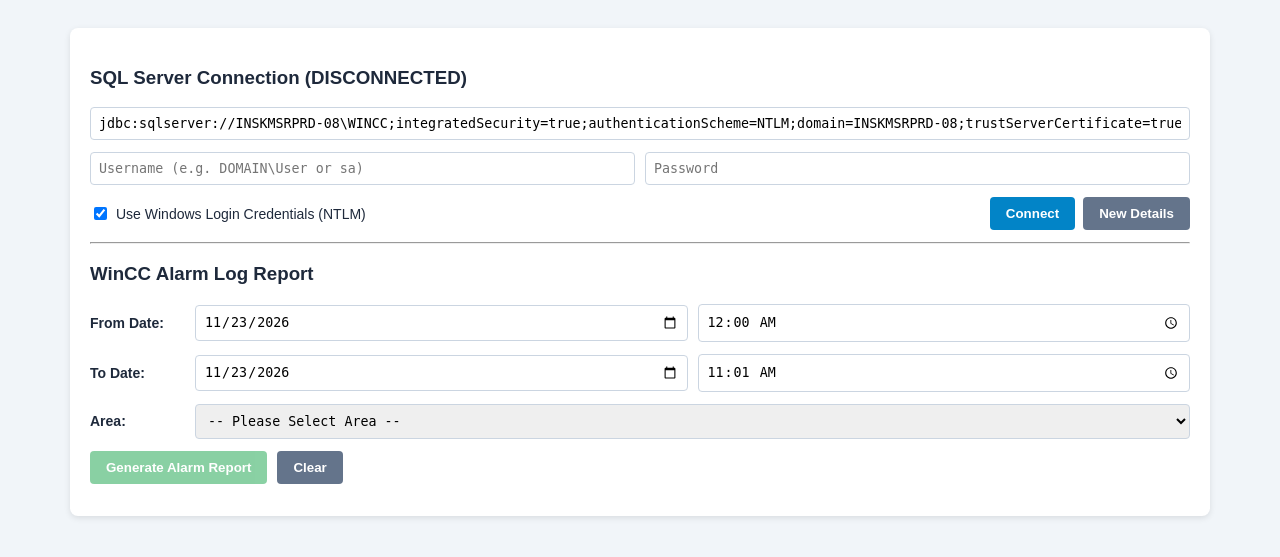
After one commit to bhushannikhar1/reports, a Spring Boot app: page /test-database2 in a window 1280 px wide. The commit adds this page. Shown: the top 557 px of the page. Run offline with Spring Boot 4, Linux system fonts and the light colour scheme; some of the project's set-up classes (security, data sources, template engines, error pages and the like) are left out, and stand-ins take their place.

```diff
--- a/src/main/java/com/syntropic/industrial/reports/controller/ApplicationController.java
+++ b/src/main/java/com/syntropic/industrial/reports/controller/ApplicationController.java
@@ -32,6 +32,10 @@ public class ApplicationController {
     @GetMapping("/test-database")
     public String testDatabasePage() {
         return "TestDatabase";
+    }
+    @GetMapping("/test-database2")
+    public String testDatabase2Page() {
+        return "TestDatabase2";
     }
 
     public record DbRequest(
--- /dev/null
+++ b/src/main/resources/templates/TestDatabase2.html
@@ -0,0 +1,172 @@
+<!DOCTYPE html>
+<html xmlns:th="http://thymeleaf.org">
+<head>
+    <meta charset="UTF-8" />
+    <title>Test SQL Server &amp; Alarm Report</title>
+    <style>
+        body { font-family: sans-serif; background: #f1f5f9; padding: 20px; color: #1e293b; }
+        .box { max-width: 1100px; margin: 0 auto; background: #fff; padding: 20px; border-radius: 8px; box-shadow: 0 2px 6px rgba(0,0,0,0.1); }
+        .row { display: flex; gap: 10px; margin-bottom: 12px; align-items: center; }
+        label { min-width: 95px; font-weight: bold; font-size: 14px; }
+        input, select { width: 100%; padding: 8px; border: 1px solid #cbd5e1; border-radius: 4px; font-family: monospace; box-sizing: border-box; }
+        input[type="checkbox"] { width: auto; }
+        button { padding: 9px 16px; border: none; border-radius: 4px; cursor: pointer; font-weight: bold; color: #fff; white-space: nowrap; }
+        button:disabled { opacity: 0.5; cursor: not-allowed; }
+        .blue { background: #0284c7; } .green { background: #16a34a; } .orange { background: #d97706; } .gray { background: #64748b; }
+        .msg { padding: 10px; border-radius: 4px; margin: 10px 0; display: none; }
+        .ok { display: block; background: #dcfce7; color: #166534; }
+        .err { display: block; background: #fee2e2; color: #991b1b; }
+    </style>
+</head>
+<body>
+<div class="box">
+    <h3>SQL Server Connection (<span id="badge">DISCONNECTED</span>)</h3>
+
+    <div class="row">
+        <input id="connStr" value="jdbc:sqlserver://INSKMSRPRD-08\WINCC;integratedSecurity=true;authenticationScheme=NTLM;domain=INSKMSRPRD-08;trustServerCertificate=true;" placeholder="JDBC Connection String" />
+    </div>
+    <div class="row">
+        <input id="user" placeholder="Username (e.g. DOMAIN\User or sa)" />
+        <input id="pass" type="password" placeholder="Password" />
+    </div>
+    <div class="row" style="justify-content: space-between;">
+        <label style="min-width: auto; font-weight: normal; display: flex; align-items: center; gap: 6px; cursor: pointer;">
+            <input type="checkbox" id="winAuth" checked /> Use Windows Login Credentials (NTLM)
+        </label>
+        <div style="display: flex; gap: 8px;">
+            <button id="btnConn" class="blue" onclick="connectDb()">Connect</button>
+            <button id="btnEdit" class="orange" onclick="resetForm(false)" style="display:none;">Change Details</button>
+            <button class="gray" onclick="resetForm(true)">New Details</button>
+        </div>
+    </div>
+    <div id="connMsg" class="msg"></div>
+
+    <hr />
+
+    <h3>WinCC Alarm Log Report</h3>
+    <!-- Submits directly to AlarmReportController without needing th:object="${reportRequest}" -->
+    <form id="alarmForm" action="/alert-report/generate" method="post" target="_blank">
+        <input type="hidden" id="hiddenConnStr" name="connectionString" />
+        <input type="hidden" id="hiddenUser" name="dbUsername" />
+        <input type="hidden" id="hiddenPass" name="dbPassword" />
+
+        <div class="row">
+            <label>From Date:</label>
+            <input type="date" name="fromDate" required />
+            <input type="time" name="fromTime" required />
+        </div>
+
+        <div class="row">
+            <label>To Date:</label>
+            <input type="date" name="toDate" required />
+            <input type="time" name="toTime" required />
+        </div>
+
+        <div class="row">
+            <label>Area:</label>
+            <select name="area" required>
+                <option value="">-- Please Select Area --</option>
+                <option value="LINE1 MFG">LINE1 MFG</option>
+                <option value="LINE1 SFMT">LINE1 SFMT</option>
+                <option value="LINE1 Sonicator">LINE1 Sonicator</option>
+                <option value="LINE1 NETWORK">LINE1 NETWORK</option>
+                <option value="Group">Group</option>
+            </select>
+        </div>
+
+        <div class="row">
+            <button id="btnRun" type="submit" class="green" disabled>Generate Alarm Report</button>
+            <button type="button" class="gray" onclick="resetToNow()">Clear</button>
+        </div>
+    </form>
+</div>
+
+<script>
+    let connected = false;
+
+    function buildEffectiveConnection() {
+        let rawUrl = document.getElementById('connStr').value.trim();
+        let rawUser = document.getElementById('user').value.trim();
+        let rawPass = document.getElementById('pass').value;
+        const isWinAuth = document.getElementById('winAuth').checked;
+
+        if (isWinAuth && rawUser) {
+            if (!rawUrl.endsWith(';')) rawUrl += ';';
+            if (!/integratedSecurity=/i.test(rawUrl)) rawUrl += 'integratedSecurity=true;';
+            if (!/authenticationScheme=/i.test(rawUrl)) rawUrl += 'authenticationScheme=NTLM;';
+
+            if (rawUser.includes('\\')) {
+                const parts = rawUser.split('\\');
+                const domain = parts[0];
+                rawUser = parts[1];
+                if (!/domain=/i.test(rawUrl)) rawUrl += `domain=${domain};`;
+            }
+        }
+        return { connectionString: rawUrl, username: rawUser, password: rawPass };
+    }
+
+    function setLocked(lock) {
+        ['connStr', 'user', 'pass', 'winAuth', 'btnConn'].forEach(id => document.getElementById(id).disabled = lock);
+        document.getElementById('btnEdit').style.display = lock ? 'inline-block' : 'none';
+        document.getElementById('btnRun').disabled = !lock;
+        document.getElementById('badge').textContent = lock ? 'CONNECTED' : 'DISCONNECTED';
+
+        if (lock) {
+            const effective = buildEffectiveConnection();
+            document.getElementById('hiddenConnStr').value = effective.connectionString;
+            document.getElementById('hiddenUser').value = effective.username;
+            document.getElementById('hiddenPass').value = effective.password;
+        }
+    }
+
+    function resetForm(clearValues) {
+        connected = false;
+        setLocked(false);
+        if (clearValues) {
+            document.getElementById('connStr').value = 'jdbc:sqlserver://192.168.1.100:1433;databaseName=ScadaDB;encrypt=true;trustServerCertificate=true;';
+            document.getElementById('user').value = '';
+            document.getElementById('pass').value = '';
+            showMsg('connMsg', 'Enter new connection details above.', true);
+        }
+    }
+
+    function resetToNow() {
+        const now = new Date();
+        const dateStr = now.toISOString().split('T')[0];
+        const timeStr = now.toTimeString().slice(0, 5);
+        document.querySelector('[name="fromDate"]').value = dateStr;
+        document.querySelector('[name="toDate"]').value = dateStr;
+        document.querySelector('[name="fromTime"]').value = '00:00';
+        document.querySelector('[name="toTime"]').value = timeStr;
+        document.querySelector('[name="area"]').selectedIndex = 0;
+    }
+
+    function showMsg(id, text, isOk) {
+        const el = document.getElementById(id);
+        el.textContent = text;
+        el.className = 'msg ' + (isOk ? 'ok' : 'err');
+    }
+
+    async function connectDb() {
+        showMsg('connMsg', 'Connecting...', true);
+        const effective = buildEffectiveConnection();
+        const res = await fetch('/api/db/connect', {
+            method: 'POST',
+            headers: { 'Content-Type': 'application/json' },
+            body: JSON.stringify(effective)
+        });
+        const data = await res.json();
+        if (!res.ok || !data.success) {
+            setLocked(false);
+            showMsg('connMsg', data.message || 'Connection failed. Edit details and retry.', false);
+            return;
+        }
+        connected = true;
+        setLocked(true);
+        showMsg('connMsg', data.message, true);
+    }
+
+    window.addEventListener('DOMContentLoaded', () => resetToNow());
+</script>
+</body>
+</html>
--- a/src/main/resources/templates/index.html
+++ b/src/main/resources/templates/index.html
@@ -14,6 +14,11 @@ Hello Testing application
 </div>
 
 <div class="card">
+    <h1>Database Connection Test 2</h1>
+    <a href="/test-database2" class="btn">Database Console for Alarm Report &rarr;</a>
+</div>
+
+<div class="card">
     <h1>Alert Report Test</h1>
     <a href="/alert-report" class="btn">Alert Report &rarr;</a>
 </div>
```
Also changed, not shown: src/main/java/com/syntropic/industrial/reports/alarmReport/AlarmReportRequest.java (+28 -0 lines), src/main/java/com/syntropic/industrial/reports/alarmReport/WinccAlarmReportService.java (+28 -5 lines), src/main/resources/application.properties (+9 -9 lines).
